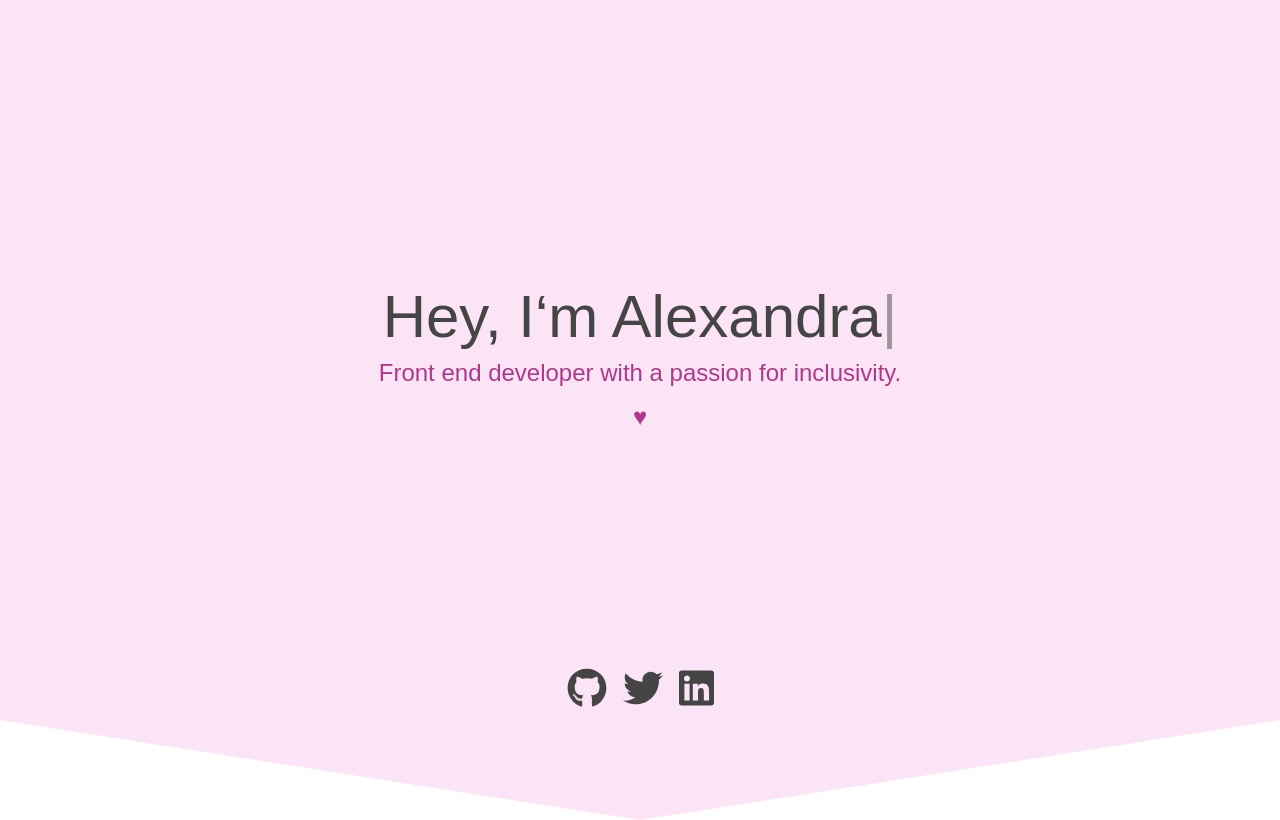
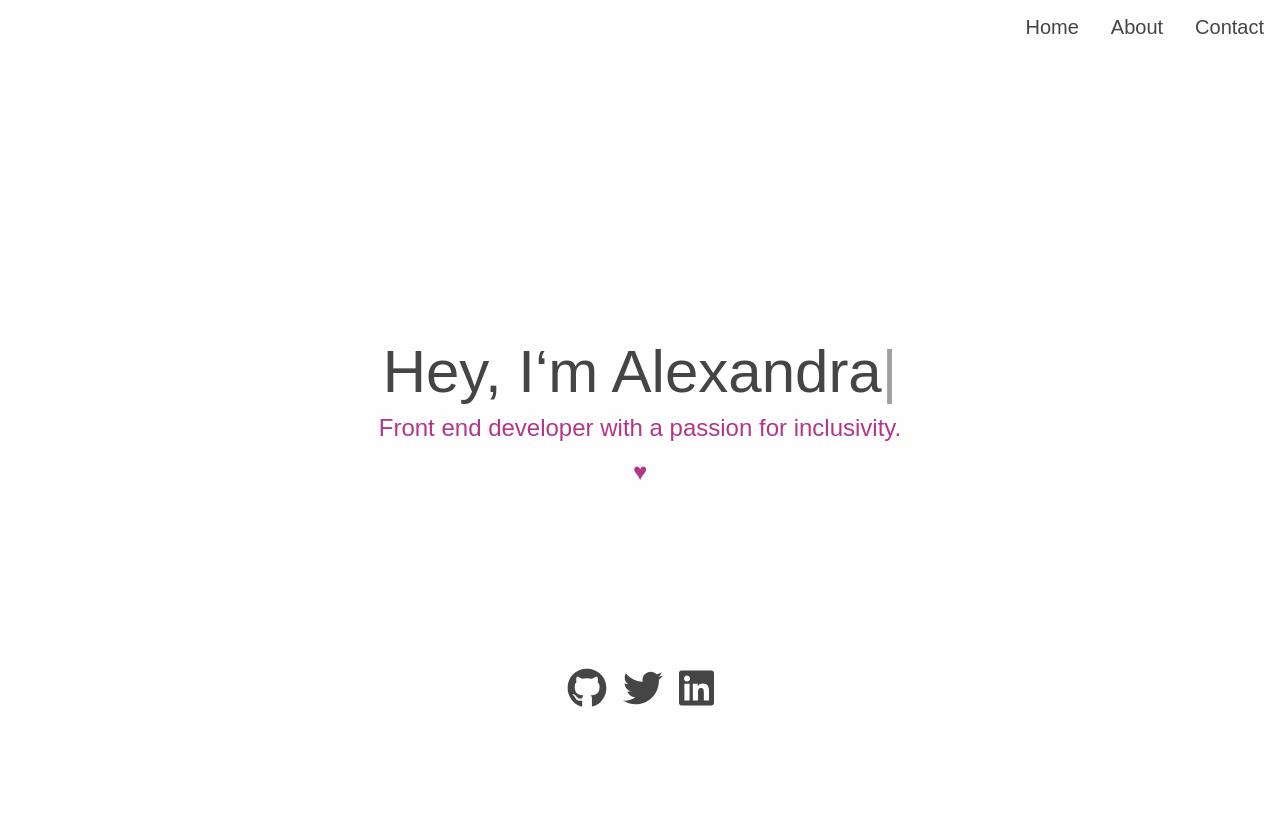
Before and after one commit to alexalala/portfolio, a React (Create React App) app: page / in a window 1280 px wide. Built offline with nearby package versions, Linux system fonts and the light colour scheme; the HTML template or start-up script is replaced by a standard one.

Commit message:
pink background removed and link component extracted

```diff
--- a/src/App.js
+++ b/src/App.js
@@ -1,4 +1,5 @@
 import React from 'react';
+import Navigation from './components/Navigation';
 
 import { injectGlobal } from 'styled-components';
 // import fontawesome icons
@@ -12,6 +13,7 @@ library.add(fab);
 export default function App() {
   return (
     <div className="App">
+      <Navigation />
       <Routes />
     </div>
   )
--- /dev/null
+++ b/src/components/Link.js
@@ -0,0 +1,31 @@
+import React from 'react';
+import styled from 'styled-components';
+
+import {  black } from '../assets/styles/variables.js';
+
+const Link = ({ href, text }) => {
+  return (
+    <StyledLink href={href}>
+      {text}
+    </StyledLink>
+  );
+};
+
+export default Link;
+
+const StyledLink = styled.a`
+  background-image: linear-gradient(180deg,transparent 65%,#a9d8f3 0);
+  background-size: 0 100%;
+  background-repeat: no-repeat;
+  text-decoration: none;
+  color: ${black};
+  font-size: 1.25rem;
+  font-weight: 100;
+  margin-bottom: 1.5rem;
+
+  &:hover {
+    background-size: 100% 100%;
+    cursor: pointer;
+    color: ${black};
+  }
+`;
--- a/src/components/Navigation.js
+++ b/src/components/Navigation.js
@@ -0,0 +1,32 @@
+import React from 'react';
+import styled from 'styled-components';
+
+import Link from './Link';
+
+export default function Navigation() {
+  return (
+    <nav>
+        <StyledList>
+            <li>
+                <Link href="/" text="Home" />
+            </li>
+            <li>
+                <Link href="/about" text="About" />
+            </li>
+            <li>
+                <Link href="/contact" text="Contact" />
+            </li>
+        </StyledList>
+    </nav>
+  );
+};
+
+const StyledList = styled.ul`
+  display: flex;
+  justify-content: flex-end;
+
+  li {
+    list-style-type: none;
+    margin: 1rem;
+  }
+`;
--- a/src/pages/Contact.js
+++ b/src/pages/Contact.js
@@ -1,38 +1,19 @@
 import React from 'react';
 import styled from 'styled-components';
 
-import { primary_colour, black } from '../assets/styles/variables.js';
 import Subheader from '../components/Subheader.js';
+import Link from '../components/Link';
 
 export default function Contact() {
   return (
     <StyledContainer>
       <Subheader>Feel free to get in touch!</Subheader>
-      <ContactLinks href="mailto:mail@alexandramoo.re">Email me - mail@alexandramoo.re</ContactLinks>
-      <ContactLinks href="https://twitter.com/alexandraamoore">Tweet me - @alexandraamoore</ContactLinks>
+      <Link href="mailto:mail@alexandramoo.re" text="Email me - mail@alexandramoo.re" />
+      <Link href="https://twitter.com/alexandraamoore" text="Tweet me - @alexandrathedev" />
     </StyledContainer>
   );
 };
 
 const StyledContainer = styled.div`
-  background-color: ${primary_colour};
   margin: 0;
-  width 100%;
 `;
-
-const ContactLinks = styled.a`
-  background-image: linear-gradient(180deg,transparent 65%,#a9d8f3 0);
-  background-size: 0 100%;
-  background-repeat: no-repeat;
-  text-decoration: none;
-  color: ${black};
-  font-size: 2rem;
-  font-weight: 100;
-  margin-bottom: 1.5rem;
-
-  &:hover {
-    background-size: 100% 100%;
-    cursor: pointer;
-    color: ${black};
-  }
-`;
--- a/src/pages/Home.js
+++ b/src/pages/Home.js
@@ -4,13 +4,8 @@ import Typist from 'react-typist';
 import { FontAwesomeIcon } from '@fortawesome/react-fontawesome';
 
 import 'react-typist/dist/Typist.css';
-import { primary_colour, tertiary_colour, white, black } from '../assets/styles/variables.js';
+import { tertiary_colour, black } from '../assets/styles/variables.js';
 
-const Triangle = styled.div`
-  border-left: 50vw solid ${white};
-  border-right: 50vw solid ${white};
-  border-top: 100px solid ${primary_colour};
-`;
 
 const fadein = keyframes`
   from { opacity: 0; }
@@ -23,7 +18,6 @@ const Container = styled.div`
   justify-content: center;
   height: 90vh;
   font-size: 3.75rem;
-  background-color: ${primary_colour};
 
   p {
     font-size: 1.5rem;
@@ -74,7 +68,6 @@ export default function Home() {
           </a>
         </IconContainer>
       </Container>
-      <Triangle></Triangle>
     </div>
   )
 };
```
